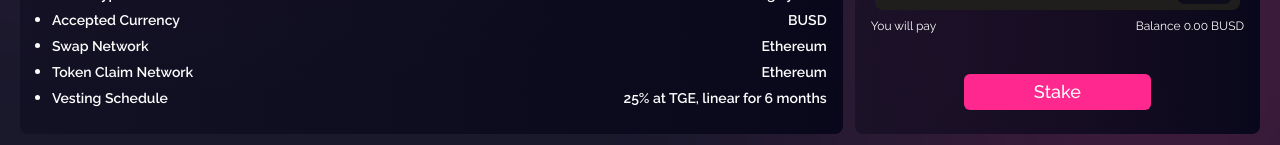
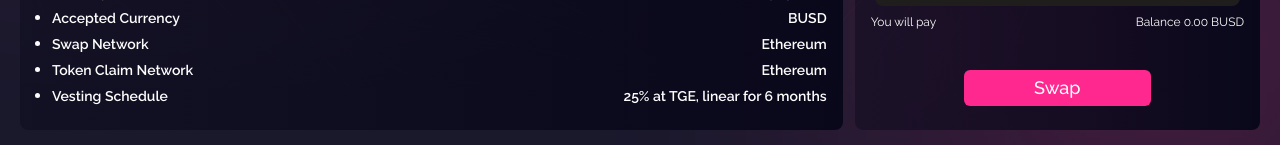
Before and after one commit to AlSirang/IDO-launchpad-figma-to-react, a React (Create React App) app: page /presale in a window 1280 px wide. Shown: the part 771-916 px from the top of the page. Built offline with nearby package versions, Linux system fonts and the light colour scheme.

Commit message:
fix: typo fix

```diff
--- a/src/pages/presale.js
+++ b/src/pages/presale.js
@@ -180,9 +180,9 @@ export default function Presale() {
               <h2 className="font-semibold text-base">Progress</h2>
 
               <div className="rounded-lg overflow-hidden mt-3">
-                <div className="mb-2 h-5 w-full bg-[#201D1D] rounded-lg">
+                <div className="mb-2 h-4 w-full bg-[#201D1D] rounded-lg">
                   <div
-                    className="h-5 bg-cpink-100 rounded-lg"
+                    className="h-4 bg-cpink-100 rounded-lg"
                     style={{ width: "25%" }}
                   />
                 </div>
@@ -223,7 +223,7 @@ export default function Presale() {
               <div className="flex justify-center mt-10">
                 <button className="rounded-md bg-cpink-100 max-w-[50%] w-full hover:bg-pink-600 transition-all">
                   <span className="inline-block py-1 px-5 text-lg font-medium">
-                    Stake
+                    Swap
                   </span>
                 </button>
               </div>
```
